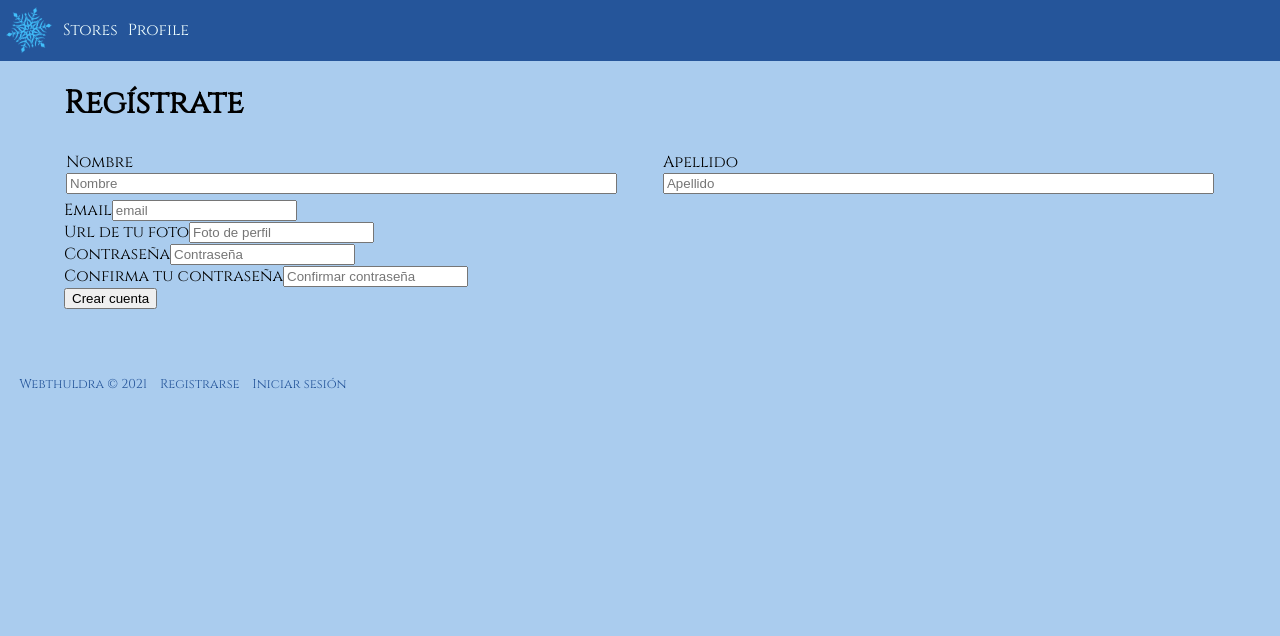
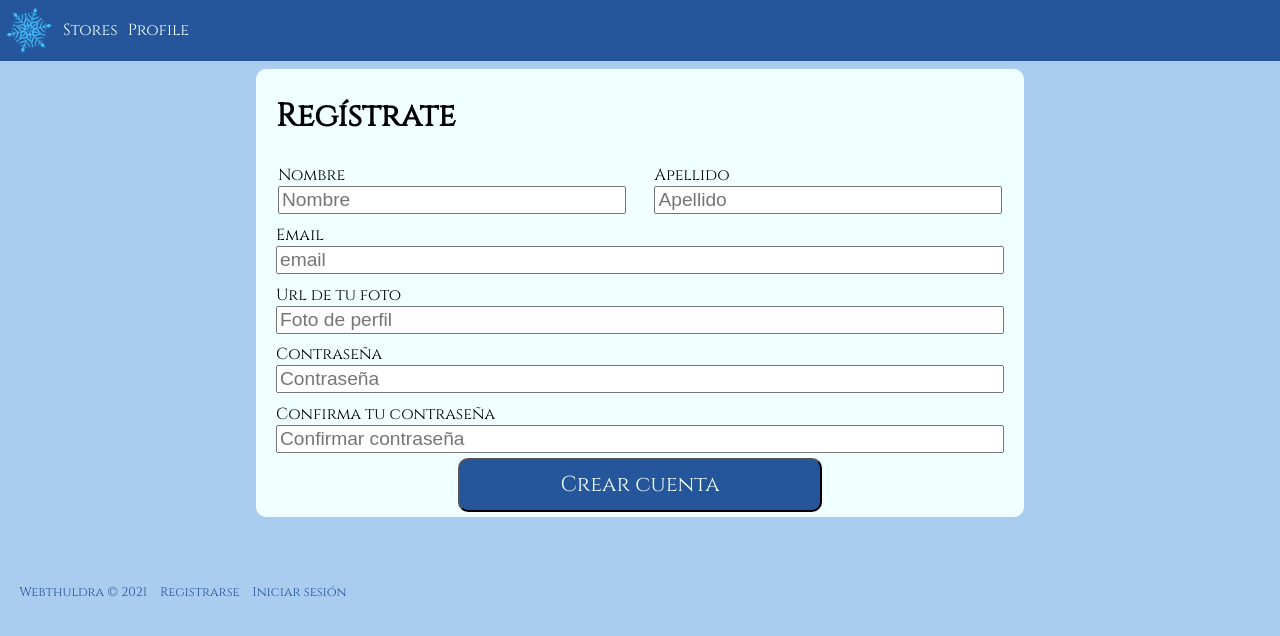
Before and after one commit to cegarciav/grupo-webthuldra-p2-frontend, a React (Create React App) app: page /signup in a window 1280 px wide. Shown: the top 636 px of the page. Built offline with nearby package versions, Linux system fonts and the light colour scheme; no server answers.

Commit message:
feat: add forms common css

```diff
--- a/src/App.css
+++ b/src/App.css
@@ -146,3 +146,47 @@ main {
   color: azure;
   cursor: pointer;
 }
+
+form {
+  background-color: azure;
+  display: flex;
+  flex-direction: column;
+  margin: 0 auto;
+  box-sizing: border-box;
+  border-radius: 10px;
+  padding: 5px 20px;
+  max-width: 60vw;
+  min-width: max-content;
+  margin-top: 0.5em;
+}
+
+form input {
+  font-size: 2.4vh;
+}
+
+.form-error {
+  margin: 0;
+  color: red;
+  font-size: 0.8em;
+}
+
+.form-field-100 {
+  display: flex;
+  flex-direction: column;
+  padding: 0.3em 0;
+}
+
+.form-submit {
+  display: flex;
+  justify-content: center;
+}
+
+.form-submit button {
+  background-color: #25559a;
+  border-radius: 10px;
+  width: 50%;
+  color: azure;
+  font-family: 'Cinzel';
+  padding: 0.5em 0;
+  font-size: 2.7vh;
+}
```
